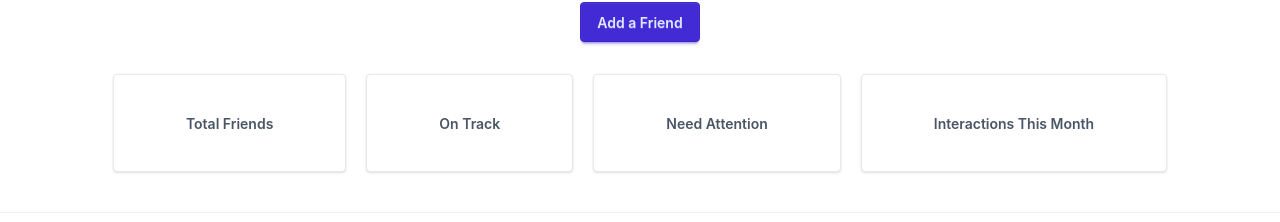
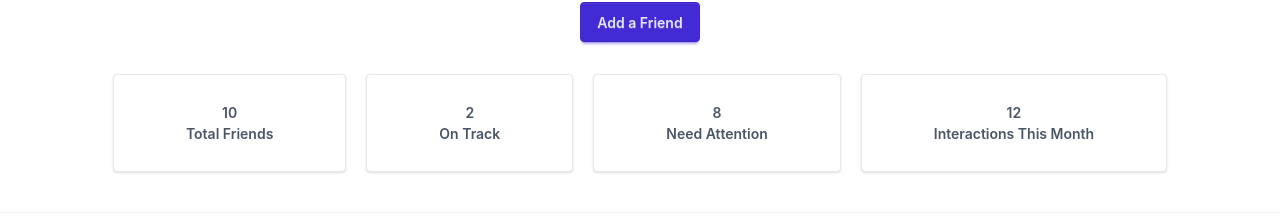
Before and after one commit to udoy2003/Assignment-7, a React (Vite) app: page / in a window 1280 px wide. Shown: the part 246-468 px from the top of the page. Built offline with nearby package versions, Linux system fonts and the light colour scheme.

Commit message:
404 page not found added and banner section number added

```diff
--- a/src/components/SharedComponent/banner/banner.jsx
+++ b/src/components/SharedComponent/banner/banner.jsx
@@ -27,14 +27,21 @@ const Banner = () => {
 
 
         <div className="mt-8 flex gap-5 flex-wrap justify-center">
-          <button className="btn bg-white  text-gray-600 shadow-sm px-18 py-12">Total Friends</button>
+          <button className="btn bg-white  text-gray-600 shadow-sm px-18 py-12">
+          <p>10 <br /> Total Friends</p>
+            </button>
 
-          <button className="btn bg-white  text-gray-600 shadow-sm px-18 py-12">On Track</button>
 
-          <button className="btn bg-white  text-gray-600 shadow-sm px-18 py-12">Need Attention</button>
+          <button className="btn bg-white  text-gray-600 shadow-sm px-18 py-12">
+            <p> 2 <br />On Track</p></button>
 
-          <button className="btn bg-white text-gray-600  shadow-sm px-18 py-12">Interactions This Month</button>
 
+          <button className="btn bg-white  text-gray-600 shadow-sm px-18 py-12">
+            <p> 8 <br /> Need Attention</p></button>
+
+
+          <button className="btn bg-white text-gray-600  shadow-sm px-18 py-12">
+            <p> 12 <br /> Interactions This Month</p></button>
         </div>
 
       </div>
--- /dev/null
+++ b/src/pages/ErrorPage.jsx
@@ -0,0 +1,36 @@
+// ErrorPage.jsx
+
+import React from "react";
+import { Link } from "react-router-dom";
+
+const ErrorPage = () => {
+  return (
+    <div className="min-h-screen bg-[#f3f4f6] flex items-center justify-center px-4">
+
+      <div className="bg-white shadow-lg rounded-2xl p-10 text-center max-w-lg w-full">
+
+        <h1 className="text-8xl font-bold text-[#234b3c]">
+          404
+        </h1>
+
+        <h2 className="text-3xl font-semibold text-gray-800 mt-4">
+          Page Not Found
+        </h2>
+
+        <p className="text-gray-500 mt-4 leading-relaxed">
+          The page you are looking for does not exist or may
+          have been moved.
+        </p>
+
+        <Link to="/">
+          <button className="btn bg-[#234b3c] hover:bg-[#1b3b30] text-white mt-8 px-8 rounded-lg border-none">
+            Back To Home
+          </button>
+        </Link>
+
+      </div>
+    </div>
+  );
+};
+
+export default ErrorPage;
--- a/src/router/routes.jsx
+++ b/src/router/routes.jsx
@@ -4,6 +4,7 @@ import Timeline from "../pages/timeline";
 import Stats from "../pages/stats";
 import { createBrowserRouter } from "react-router-dom";
 import FriendDetails from "../pages/FriendDetails";
+import ErrorPage from "../pages/ErrorPage";
 
 
 
@@ -31,7 +32,7 @@ export const router = createBrowserRouter([
       }
 
     ],
-    errorElement: <h1>This page is not found</h1>
+    errorElement: <ErrorPage/>
   },
 
 ]);
```
Also changed, not shown: src/README.md (added).
